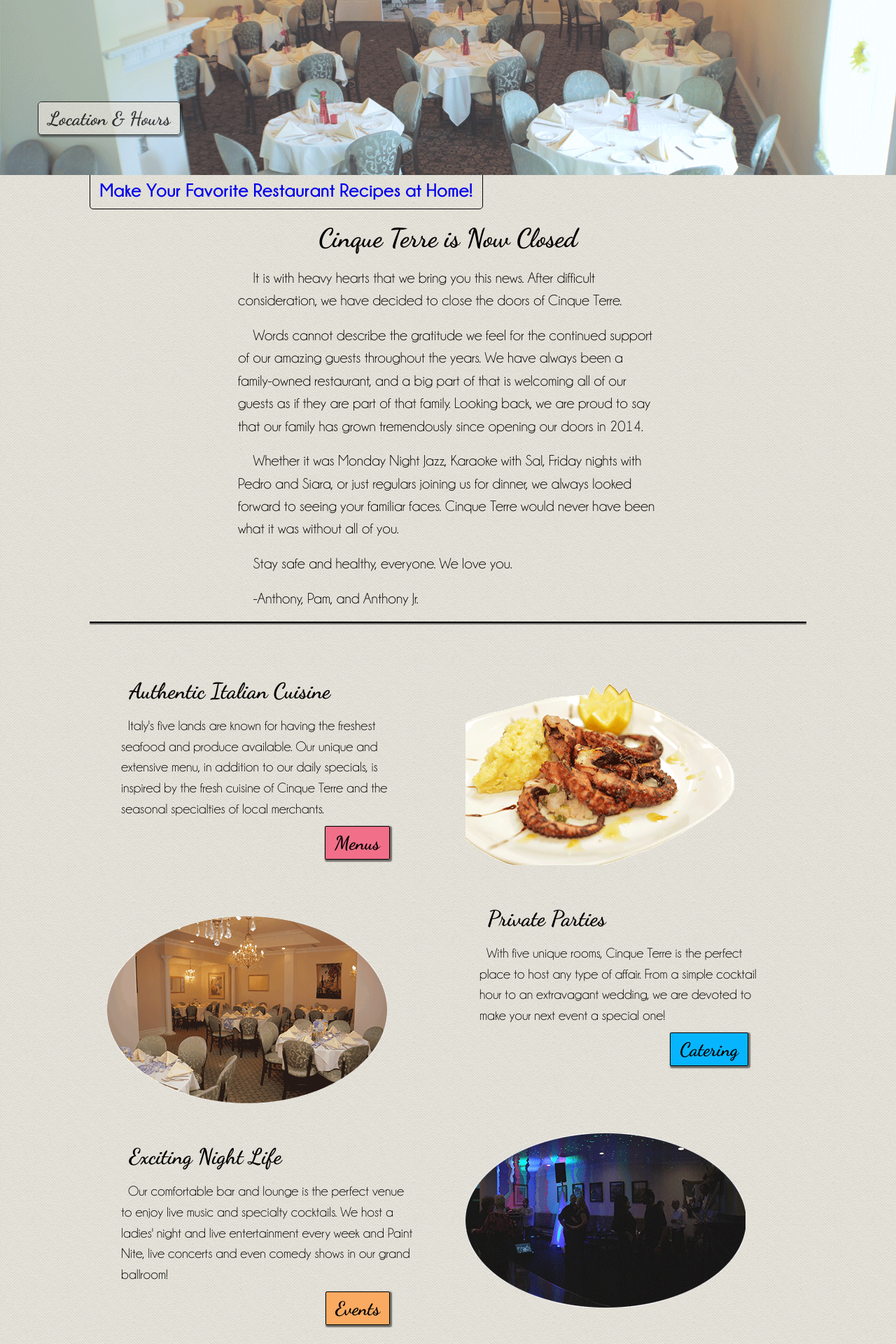
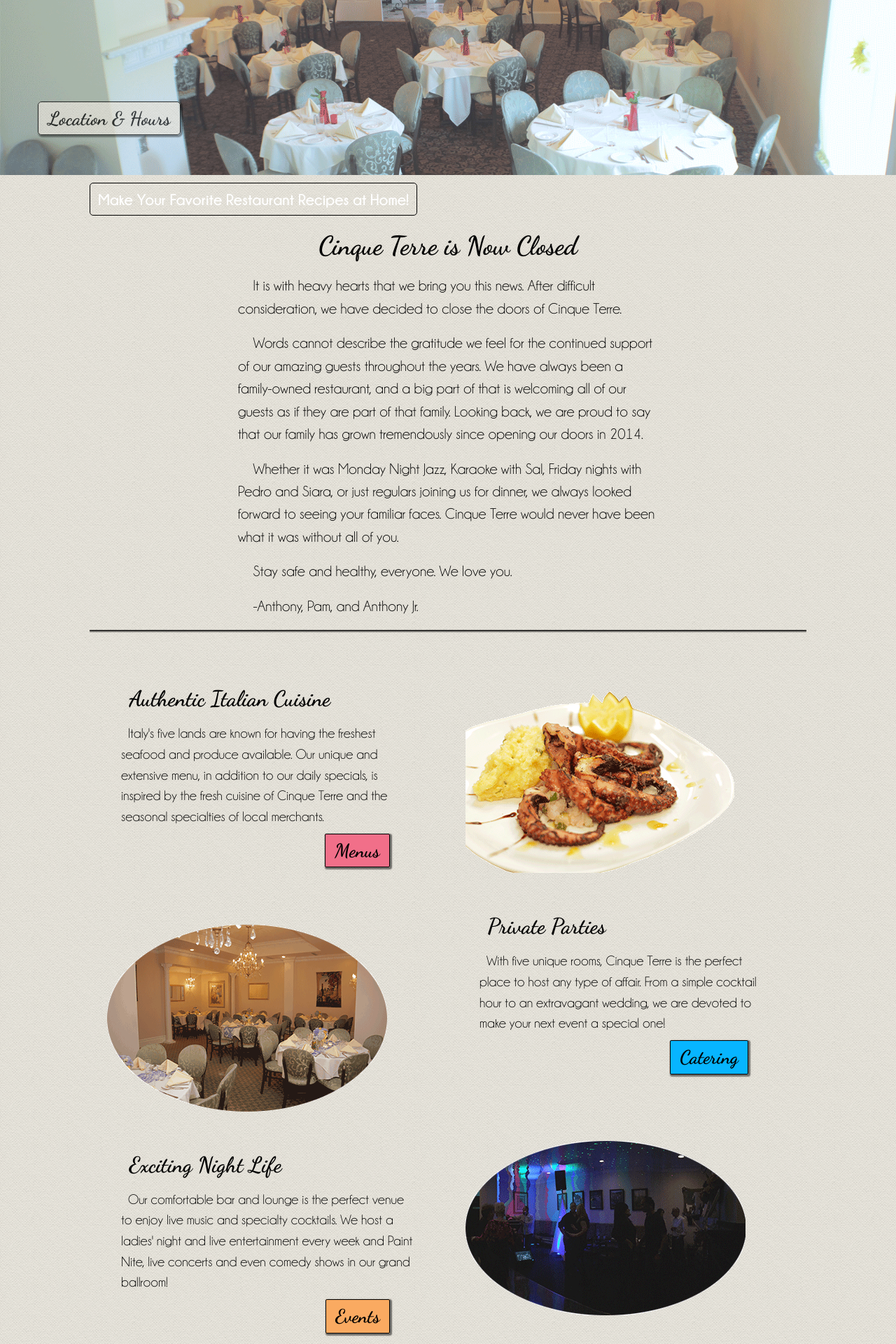
Before and after one commit to cinqueterreli/cinqueterre.github.io, a Jekyll site: the page built from index.html, in a window 1280 px wide. Shown: the part 347-2267 px from the top of the page at 70% size. Built offline with Jekyll 4.4.1, drawn with Linux system fonts in a browser that asks for light colours; nearby versions of some CDN libraries.

Commit message:
IDK MAN HOPEFULLY

```diff
--- a/css/main.css
+++ b/css/main.css
@@ -237,16 +237,17 @@ hr {
 
 /*----- Affiliate Links ------ */
 .ad-sidebar {
-	display:inline-block;
+	display: inline-block;
+    margin-top: 1em;
 }
 
 .affiliate-link {
-	font-family:bodyBold;
-	font-size:1.5em;
-	max-width:250px;
-	border-radius: 5px;
-	border:1px solid black;
-	padding:.5em;
+	font-family: bodyBold;
+    font-size: 1.25em;
+    border-radius: 5px;
+    border: 1px solid black;
+    padding: 0.5em;
+    color: white;
 }
 
 /*----- HOME SLIDER ----- */
```
